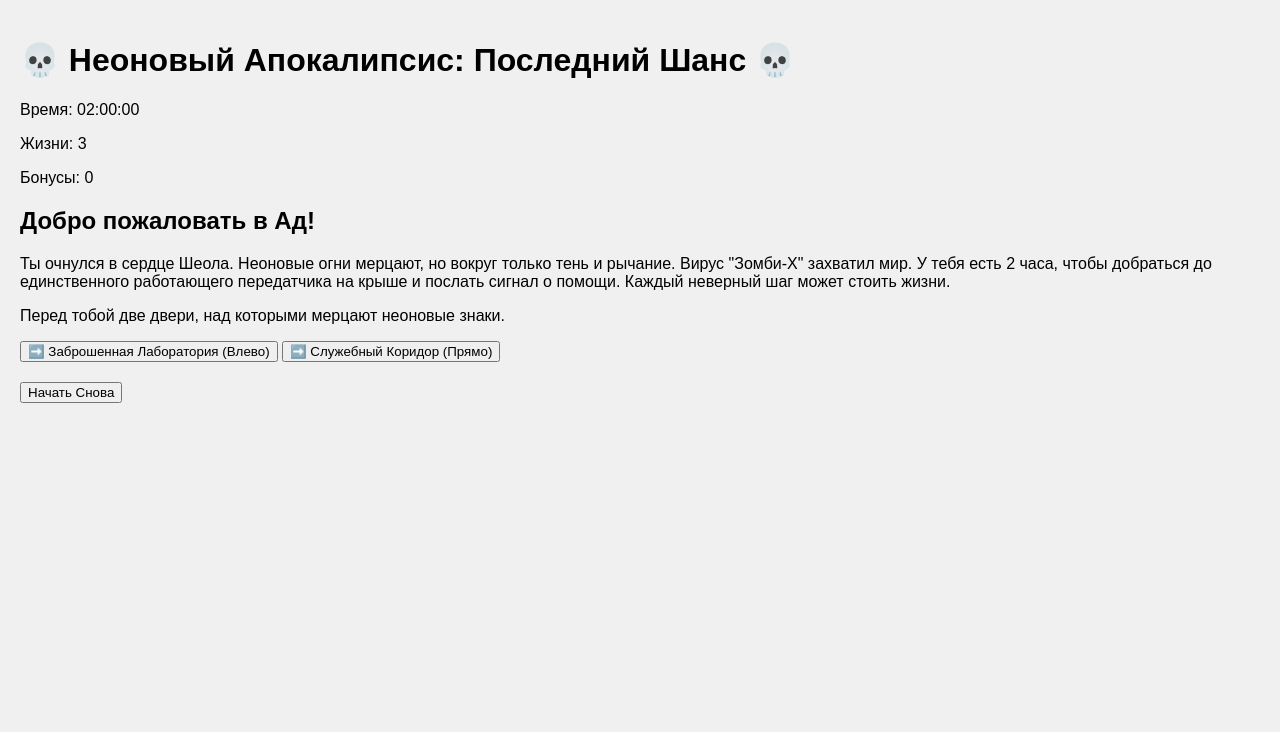
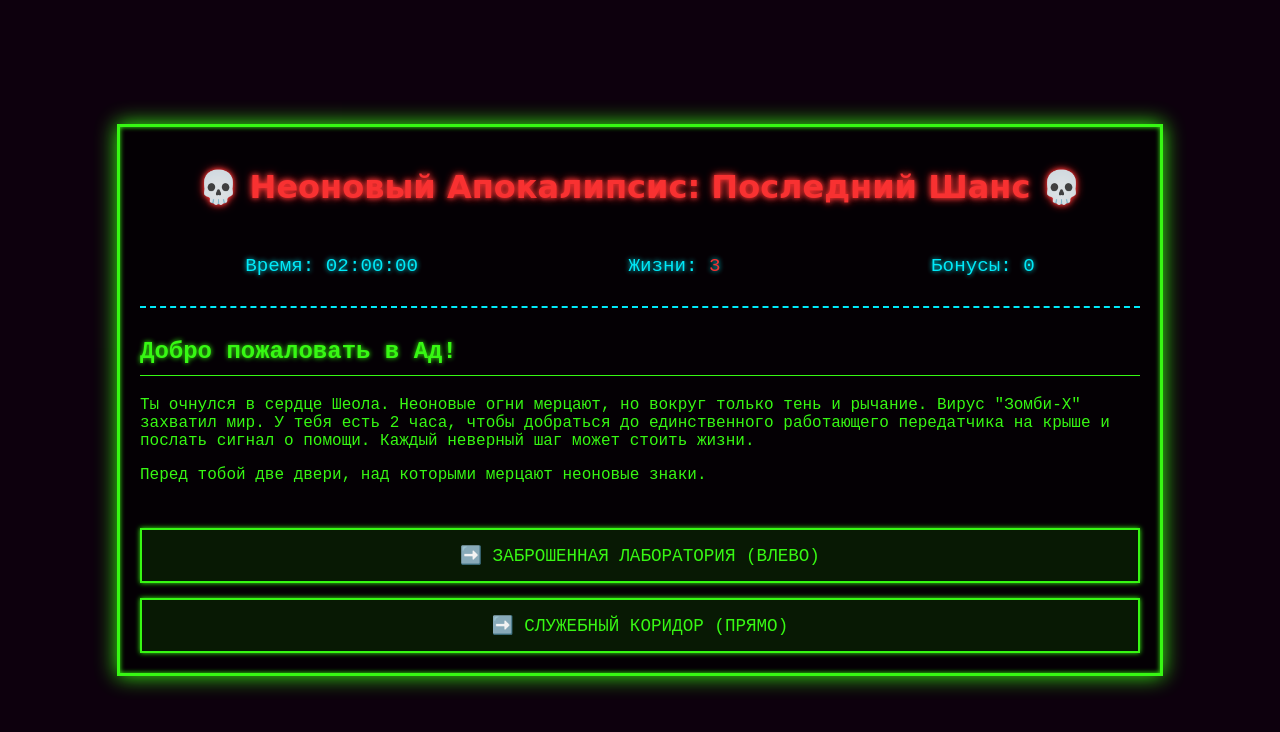
Before and after one commit to Kerijj/zombi, a plain HTML site: page index.html in a window 1280 px wide. Drawn offline with Linux system fonts and the light colour scheme.

Commit message:
Update style.css

```diff
--- a/style.css
+++ b/style.css
@@ -1,17 +1,191 @@
-body { font-family: sans-serif; background: #f0f0f0; margin: 0; padding: 20px; display:flex; justify-content:center; }
-#main-container { display: flex; gap: 20px; max-width: 1200px; width:100%; }
-#scene-container, #map-container { background: #fff; padding: 20px; border-radius: 10px; box-shadow: 0 0 10px #ccc; }
-#scene-container { flex: 2; position: relative; }
-#map-container { flex: 1; }
-#task-desc { font-size: 20px; margin-bottom: 20px; white-space: pre-line; }
-#minigame-container { display: flex; flex-wrap: wrap; gap: 10px; margin-bottom: 20px; }
-.options-container, #minigame-container { margin-bottom: 20px; }
-.btn { display: inline-block; margin: 5px; padding: 10px 15px; font-size: 18px; cursor: pointer; border-radius: 5px; background: #2196F3; color: white; border: none; }
-.btn:hover { background: #1976D2; }
-.match3-tile, .card { cursor: pointer; user-select: none; padding: 20px; font-size: 30px; border-radius: 5px; background: #ffeb3b; text-align:center; }
-input { padding:5px; font-size:18px; width:150px; margin-left:10px; }
-#progress-container { width: 100%; background: #ddd; height: 20px; border-radius: 10px; margin-bottom: 20px; }
-#progress-bar { height: 100%; width: 0; background: #4caf50; border-radius: 10px; transition: width 0.3s; }
-#school-map { display:flex; flex-direction: column; gap:10px; }
-.map-room { padding:10px; border-radius:5px; text-align:center; background:#ddd; }
-.map-current { background:#4caf50; color:white; font-weight:bold; }
+/*
+ * 🧟 Неоновый Апокалипсис CSS 🧟
+ * Стиль: Темный фон, яркий неон, глитч-эффект
+ */
+
+:root {
+    --bg-color: #0d000d; /* Очень темный, почти черный */
+    --neon-green: #39ff14; /* Яркий, кислотный зеленый */
+    --neon-red: #ff3333; /* Яркий, тревожный красный */
+    --neon-blue: #00f0ff; /* Неоновый голубой */
+    --text-color: var(--neon-green);
+    --border-color: var(--neon-green);
+    --font-glitch: 'Monoton', cursive; /* Имитация "глючного" шрифта */
+    --font-main: 'VT323', monospace; /* Моноширинный, как терминал */
+}
+
+/* Подключение гугл-шрифтов для неонового/глитч-эффекта */
+@import url('https://fonts.googleapis.com/css2?family=Monoton&family=VT323&display=swap');
+
+body {
+    background-color: var(--bg-color);
+    color: var(--text-color);
+    font-family: var(--font-main);
+    display: flex;
+    justify-content: center;
+    align-items: center;
+    min-height: 100vh;
+    margin: 0;
+    overflow: hidden; /* Скрываем полосы прокрутки для лучшего погружения */
+}
+
+#game-container {
+    width: 90%;
+    max-width: 1000px;
+    padding: 20px;
+    border: 3px solid var(--border-color);
+    box-shadow: 0 0 20px var(--border-color), 0 0 5px var(--border-color) inset;
+    background-color: rgba(0, 0, 0, 0.7); /* Полупрозрачный фон */
+    transition: box-shadow 0.5s ease;
+}
+
+/* Эффект мерцания на контейнере */
+@keyframes flicker {
+    0%, 19%, 21%, 23%, 25%, 54%, 56%, 100% {
+        box-shadow: 0 0 20px var(--border-color), 0 0 5px var(--border-color) inset;
+    }
+    20%, 24%, 55% {
+        box-shadow: 0 0 10px var(--border-color), 0 0 2px var(--border-color) inset;
+        opacity: 0.9;
+    }
+}
+#game-container {
+    animation: flicker 4s infinite alternate;
+}
+
+
+/* --- Заголовок и Статистика --- */
+
+#header h1 {
+    font-family: var(--font-glitch);
+    color: var(--neon-red);
+    text-align: center;
+    text-shadow: 0 0 5px var(--neon-red), 0 0 10px var(--neon-red);
+    margin-bottom: 20px;
+}
+
+#stats {
+    display: flex;
+    justify-content: space-around;
+    padding: 10px 0;
+    border-bottom: 2px dashed var(--neon-blue);
+    margin-bottom: 30px;
+}
+
+#stats p {
+    font-size: 1.2em;
+    color: var(--neon-blue);
+    text-shadow: 0 0 5px var(--neon-blue);
+}
+
+#lives {
+    color: var(--neon-red); /* Жизни - красный */
+}
+
+/* --- Экран Квеста --- */
+
+#scenario-text {
+    min-height: 150px;
+    margin-bottom: 40px;
+}
+
+#scenario-text h2 {
+    color: var(--neon-green);
+    text-shadow: 0 0 5px var(--neon-green);
+    border-bottom: 1px solid var(--neon-green);
+    padding-bottom: 10px;
+}
+
+/* --- Кнопки Выбора --- */
+
+#choices-container {
+    display: flex;
+    flex-direction: column;
+    gap: 15px;
+}
+
+.choice-button, .quest-button {
+    background-color: rgba(57, 255, 20, 0.1); /* Полупрозрачный неоновый фон */
+    color: var(--neon-green);
+    border: 2px solid var(--neon-green);
+    padding: 15px 20px;
+    font-family: var(--font-main);
+    font-size: 1.1em;
+    text-transform: uppercase;
+    cursor: pointer;
+    transition: all 0.2s ease;
+    box-shadow: 0 0 5px var(--neon-green);
+}
+
+.choice-button:hover, .quest-button:hover {
+    background-color: var(--neon-green);
+    color: var(--bg-color);
+    box-shadow: 0 0 15px var(--neon-green), 0 0 5px var(--neon-green) inset;
+}
+
+/* --- Стили для интерактивных заданий (мини-игр) --- */
+
+.mini-game-container {
+    padding: 20px;
+    border: 2px dashed var(--neon-blue);
+    margin-top: 20px;
+    text-align: center;
+}
+
+/* Стиль для правильного/неправильного ответа */
+.correct {
+    color: var(--neon-green);
+    font-weight: bold;
+    text-shadow: 0 0 5px var(--neon-green);
+}
+
+.incorrect {
+    color: var(--neon-red);
+    font-weight: bold;
+    text-shadow: 0 0 5px var(--neon-red);
+}
+
+/* --- Оверлей Победы/Поражения --- */
+
+#overlay {
+    position: fixed;
+    top: 0;
+    left: 0;
+    width: 100%;
+    height: 100%;
+    background-color: rgba(0, 0, 0, 0.95);
+    display: flex;
+    justify-content: center;
+    align-items: center;
+    z-index: 1000;
+}
+
+.hidden {
+    display: none !important;
+}
+
+#overlay-content {
+    background-color: var(--bg-color);
+    border: 5px double var(--neon-red);
+    padding: 40px;
+    text-align: center;
+    box-shadow: 0 0 30px var(--neon-red);
+}
+
+#overlay-content h2 {
+    font-family: var(--font-glitch);
+    font-size: 3em;
+    color: var(--neon-red);
+    text-shadow: 0 0 10px var(--neon-red);
+}
+
+#restart-button {
+    background-color: var(--neon-red);
+    color: var(--bg-color);
+    border: none;
+    margin-top: 20px;
+}
+
+#restart-button:hover {
+    box-shadow: 0 0 15px var(--neon-red);
+}
```
